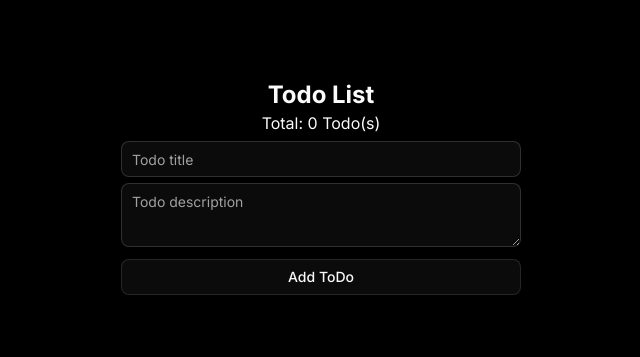
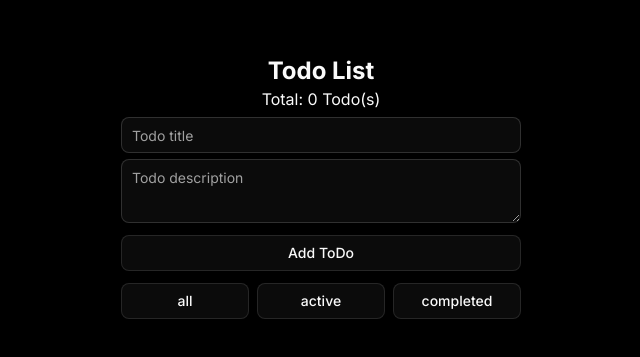
Before and after one commit to DenisDK/Zustand-mini-task, a Next.js app: page / in a window 1280 px wide. Shown: the part 213-570 px from the top of the page, without its empty margins (319-959 px from the left). Built offline with nearby package versions, Linux system fonts and the light colour scheme.

Commit message:
filterTodos

```diff
--- a/modules/to-do/components/TodoList.tsx
+++ b/modules/to-do/components/TodoList.tsx
@@ -6,6 +6,7 @@ import { Checkbox } from "@/components/ui/checkbox";
 import { Textarea } from "@/components/ui/textarea";
 import { Input } from "@/components/ui/input";
 import { useState } from "react";
+import { Filter } from "../types/todo.types";
 
 // Icons
 import { IoClose } from "react-icons/io5";
@@ -22,9 +23,36 @@ const TodoList = () => {
   const [editTitle, setEditTitle] = useState("");
   const [editDescription, setEditDescription] = useState("");
 
+  const [filter, setFilter] = useState<Filter>("all");
+  const filters: Filter[] = ["all", "active", "completed"];
+
+  const filteredTodos = todos.filter((todo) => {
+    if (filter === "active") {
+      return !todo.completed;
+    }
+
+    if (filter === "completed") {
+      return todo.completed;
+    }
+
+    return true;
+  });
+
   return (
     <div>
-      {todos.map((todo) => (
+      <div className="grid grid-cols-3 gap-2 mt-3">
+        {filters.map((filterOption) => (
+          <Button
+            key={filterOption}
+            variant="outline"
+            onClick={() => setFilter(filterOption)}
+            className={"w-full"}
+          >
+            {filterOption}
+          </Button>
+        ))}
+      </div>
+      {filteredTodos.map((todo) => (
         <div
           key={todo.id}
           className="bg-white/10 p-2 rounded-md mt-3 flex items-center justify-between gap-2"
--- a/modules/to-do/types/todo.types.ts
+++ b/modules/to-do/types/todo.types.ts
@@ -13,3 +13,5 @@ export type TodoStore = {
   toggleTodo: (todoId: number) => void;
   updateTodo: (todoId: number, updates: Partial<Todo>) => void;
 };
+
+export type Filter = "all" | "active" | "completed";
```
